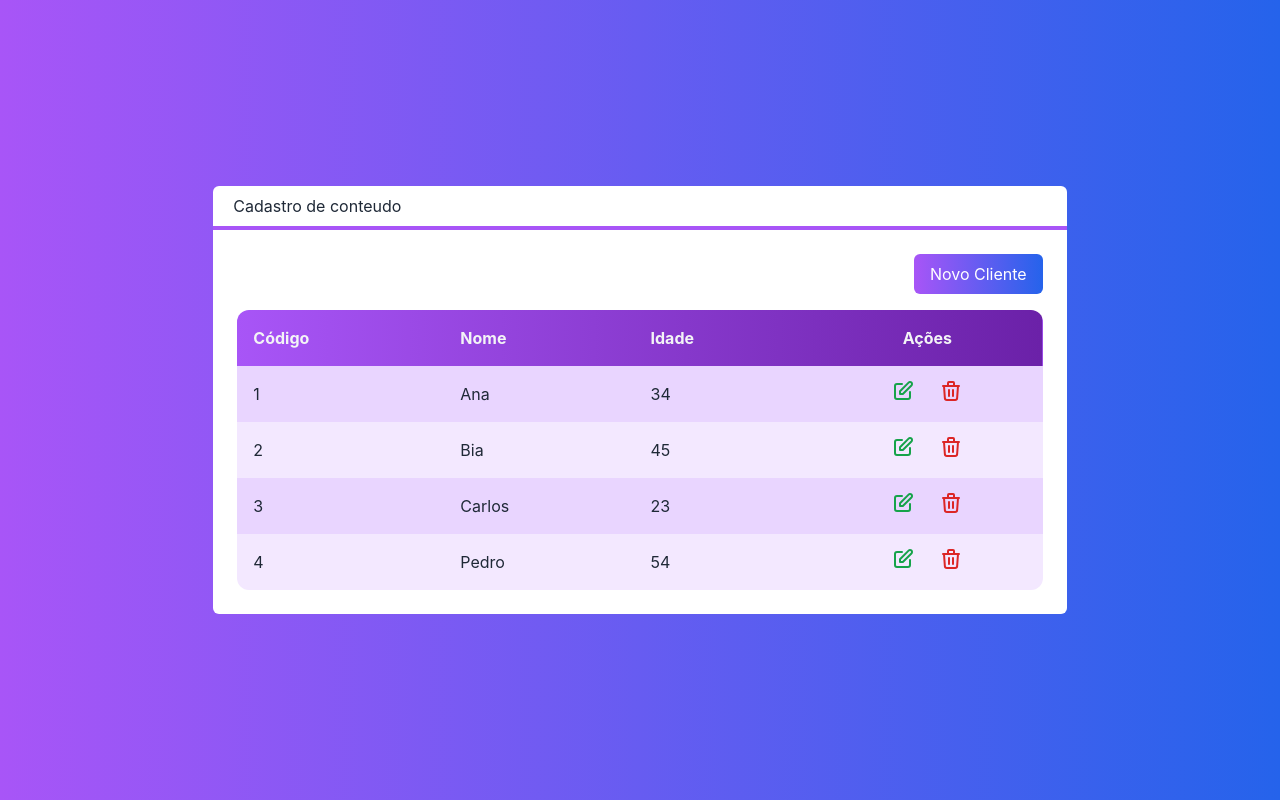
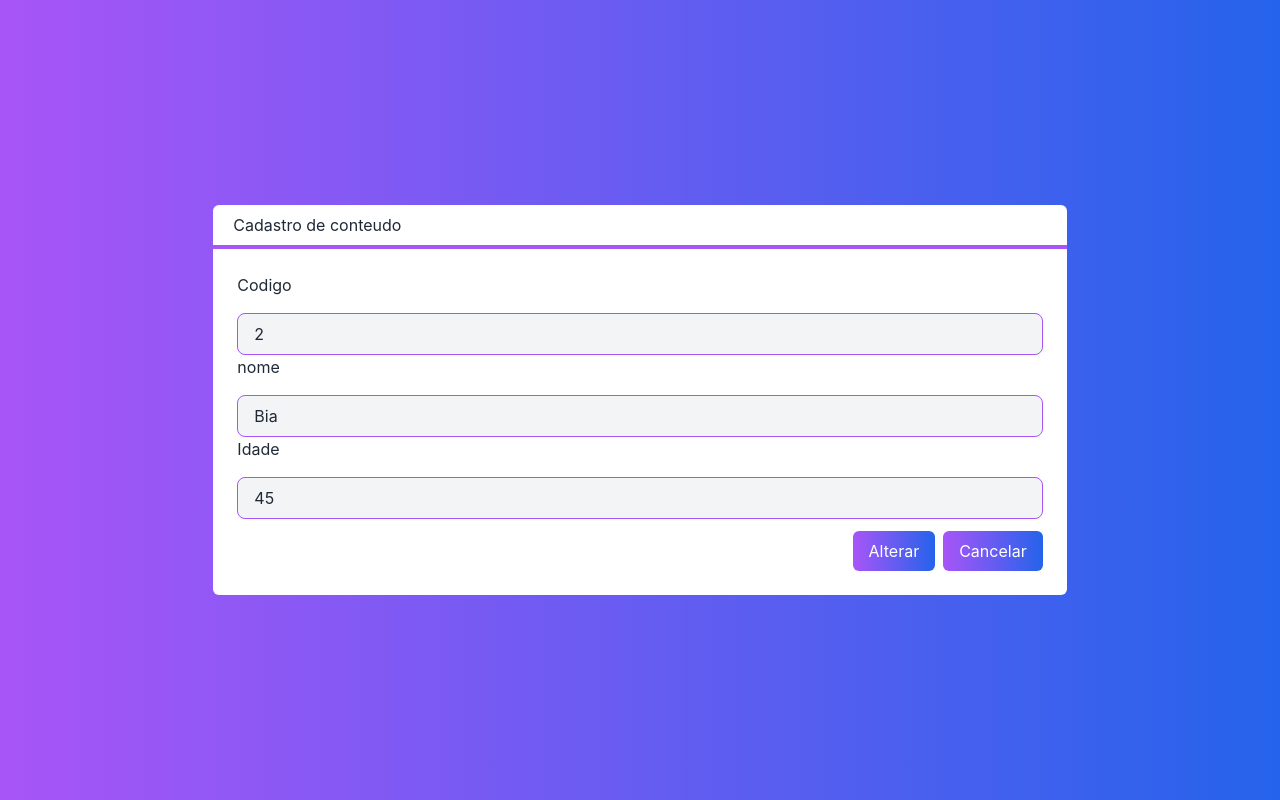
Before and after one commit to kayo12/RestNext, a Next.js app: page / in a window 1280 px wide. Both pictures are taken after a click on the button "Novo Cliente". Built offline with nearby package versions, Linux system fonts and the light colour scheme.

Commit message:
Upload: alterando entre tabela e formulario

```diff
--- a/src/components/Botao.tsx
+++ b/src/components/Botao.tsx
@@ -3,7 +3,8 @@
 interface BotaoProps{
     cor?: 'green' | 'blue' | 'gray'
     className?: string
-    children: any
+    children?: any
+    onClick?: () => void
 
 }
 
@@ -12,7 +13,7 @@
     const cor = props.cor ?? 'gray'
 
     return (
-        <button className={`
+        <button onClick={props.onClick} className={`
             bg-gradient-to-r from-${cor}-400 to-${cor}-700
             text-white px-4 py-2 rounded-md
             ${props.className}
--- a/src/components/Component.tsx
+++ /dev/null
@@ -1,12 +0,0 @@
-import Entrada from "./Entradas";
-
-interface FormularioProps{
-
-}
-export default function formulario(props: FormularioProps){
-    return(
-        <div>
-            <Entrada texto="Nome" valor="teste"/>
-        </div>
-    )
-}
--- a/src/components/Entradas.tsx
+++ b/src/components/Entradas.tsx
@@ -3,17 +3,23 @@
     texto: string
     valor:  any
     somenteLeitura?: boolean
+    valorMudou?: (valor: any)=> void
 }
-export default function formulario(props: EntradaProps){
+export default function Entrada(props: EntradaProps){
     return(
-        <div>
-             <label >
+        <div className="flex flex-col">
+             <label  className="mb-4">
                 {props.texto}
              </label>
              <input
+             onChange={e => props.valorMudou?.(e.target.value)}
              type={props.tipo ?? 'text'}
              value={props.valor}
-             readOnly={props.somenteLeitura}/>
+             readOnly={props.somenteLeitura}
+             className={` border border-purple-500 rounded-lg
+                        focus:outline-none bg-gray-100 px-4 py-2
+                        ${props.somenteLeitura ? '' : 'focus:bg-white'}
+                        `}/>
         </div>
     )
 }
--- /dev/null
+++ b/src/components/Formulario.tsx
@@ -0,0 +1,48 @@
+import { useState } from "react";
+import Cliente from "../core/Cliente";
+import Botao from "./Botao";
+import Entrada from "./Entradas";
+
+interface FormularioProps{
+    cliente: Cliente
+    clienteMudou: (cliente: Cliente) => void
+    cancelado?: () => void
+}
+export default function formulario(props: FormularioProps){
+
+    const id = props.cliente?.id
+    const [nome, setNome] = useState(props.cliente?.nome ?? '')
+    const [idade, setIdade] = useState(props.cliente?.idade ?? 0)
+    return(
+        <div>
+            {id ? (
+            <Entrada
+                somenteLeitura
+                texto="Codigo"
+                valor={id}
+
+            />
+            ): false}
+            <Entrada
+                texto="nome"
+                valor={nome}
+                valorMudou={setNome}
+            />
+            <Entrada
+                texto="Idade"
+                tipo="number"
+                valor={idade}
+                valorMudou={setIdade}
+            />
+            <div className="flex justify-end mt-3"
+                onClick={()=> props.clienteMudou?.(new Cliente(nome, idade, id))}>
+                <Botao cor="blue" className="mr-2">
+                    {id ? 'Alterar' : 'Salvar'}
+                </Botao>
+                <Botao onClick={props.cancelado}>
+                    Cancelar
+                </Botao>
+            </div>
+        </div>
+    )
+}
--- a/src/pages/index.tsx
+++ b/src/pages/index.tsx
@@ -2,6 +2,9 @@
 import Layout from "../components/Layout";
 import Tabela from "../components/Tabela";
 import Cliente from "../core/Cliente";
+import Formulario from "../components/Formulario";
+import { useState } from "react";
+
 
 export default function Home() {
 
@@ -18,15 +21,33 @@
     function clienteExcluido(cliente: Cliente) {
       console.log(`Excluir... ${cliente.nome}`)
     }
+    function salvarCliente(cliente: Cliente){
+      console.log(cliente)
+    }
+
+
+    const [visivel, setVisivel] = useState<'tabela'| 'form'>('tabela')
 
   return (
     <div className={`flex h-screen justify-center items-center bg-gradient-to-r from-purple-500  to-blue-600 `}>
 
       <Layout titulo="Cadastro de conteudo" >
-        <div className="flex justify-end">
-          <Botao className="mb-4">Novo Cliente </Botao>
-        </div>
-          <Tabela clientes={clientes} clienteSelecionado={clienteSelecionado} clienteExcluido={clienteExcluido}></Tabela>
+        {visivel === 'tabela' ? (
+              <>
+            <div className="flex justify-end">
+              <Botao className="mb-4"
+              onClick={() => setVisivel('form')}>Novo Cliente </Botao>
+            </div>
+              <Tabela clientes={clientes} clienteSelecionado={clienteSelecionado} clienteExcluido={clienteExcluido}></Tabela>
+              </>
+        ) : (
+          <Formulario cliente={clientes[1]}
+          clienteMudou={salvarCliente}
+           cancelado={() => setVisivel('tabela')}
+          />
+        )}
+
+
       </Layout>
     </div>
   )
```
